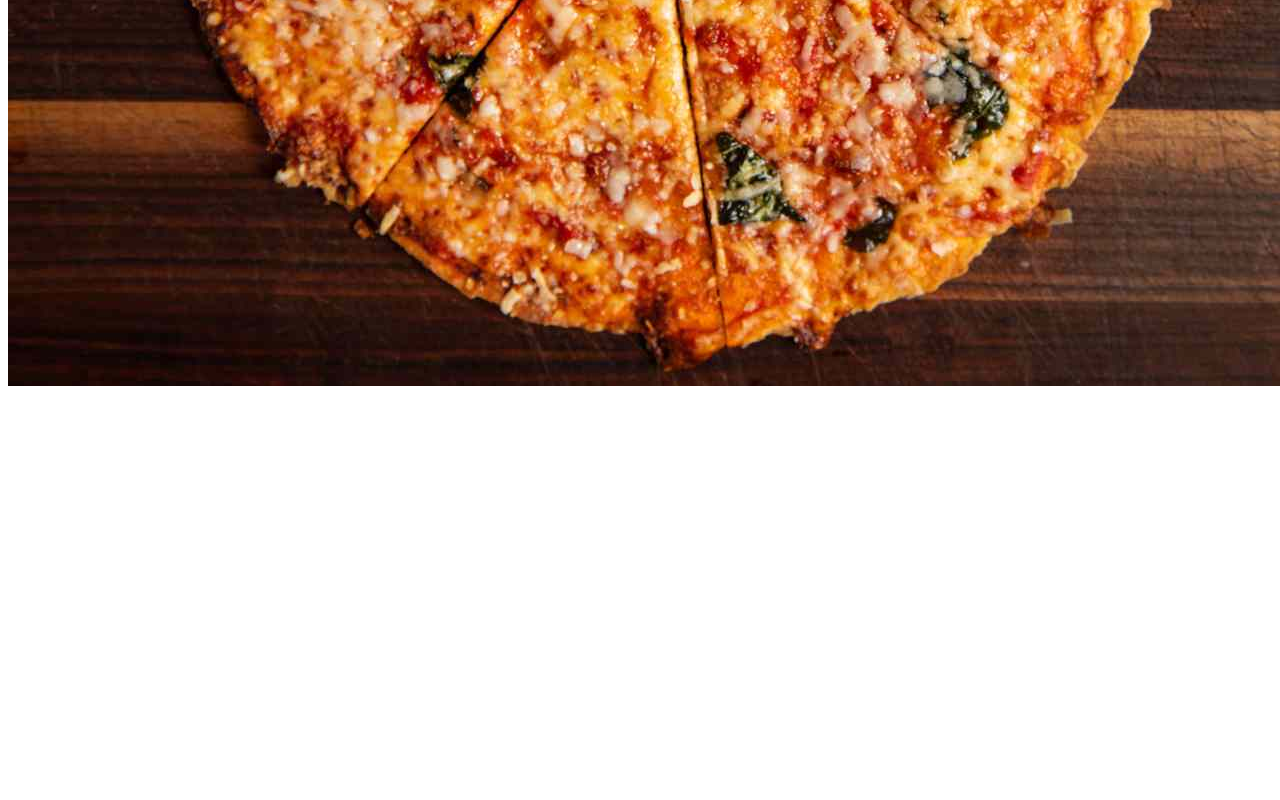
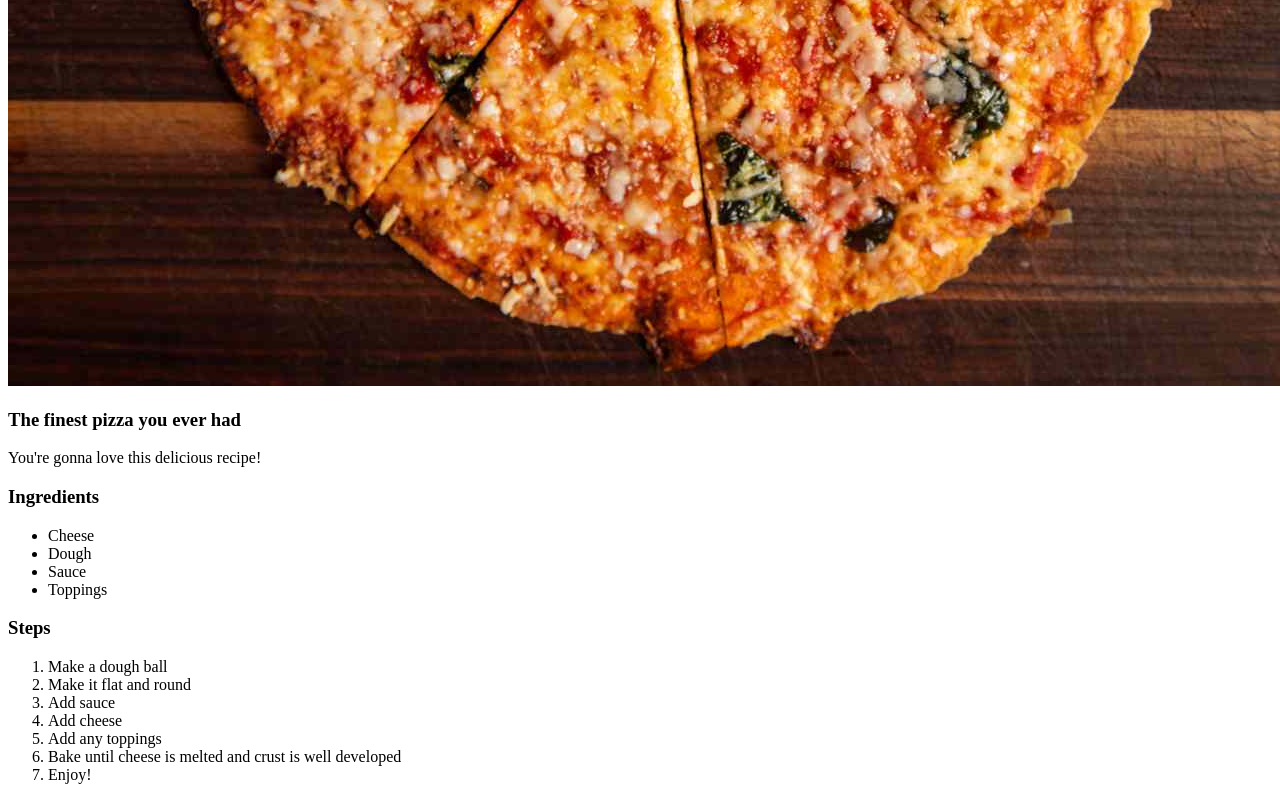
Before and after one commit to spyguyl2/odin-recipes, a plain HTML site: page recipes/pizza.html in a window 1280 px wide. Shown: the part 819-1619 px from the top of the page. Before the commit the page ends 1217 px from the top, so only its background shows below. Drawn offline with Linux system fonts and the light colour scheme.

Commit message:
Complete pizza recipe page

```diff
--- a/recipes/pizza.html
+++ b/recipes/pizza.html
@@ -9,5 +9,27 @@
 <body>
     <h1>Epic Pizza</h1>
     <img src=".././images/pizza.jpg">
+
+    <h3>The finest pizza you ever had</h3>
+    <p>You're gonna love this delicious recipe!</p>
+
+    <h3>Ingredients</h3>
+    <ul>
+        <li>Cheese</li>
+        <li>Dough</li>
+        <li>Sauce</li>
+        <li>Toppings</li>
+    </ul>
+
+    <h3>Steps</h3>
+    <ol>
+        <li>Make a dough ball</li>
+        <li>Make it flat and round</li>
+        <li>Add sauce</li>
+        <li>Add cheese</li>
+        <li>Add any toppings</li>
+        <li>Bake until cheese is melted and crust is well developed</li>
+        <li>Enjoy!</li>
+    </ol>
 </body>
 </html>
```
